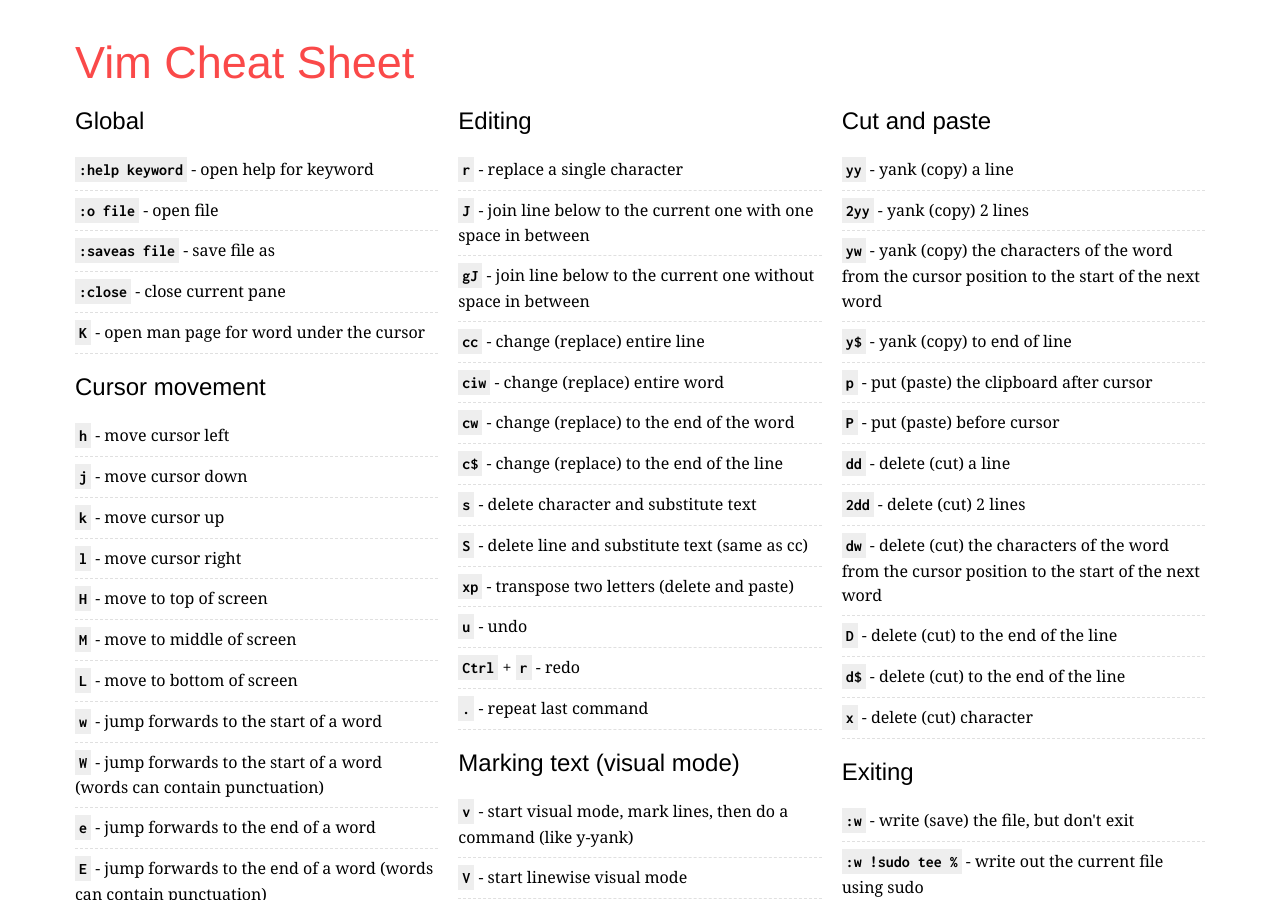
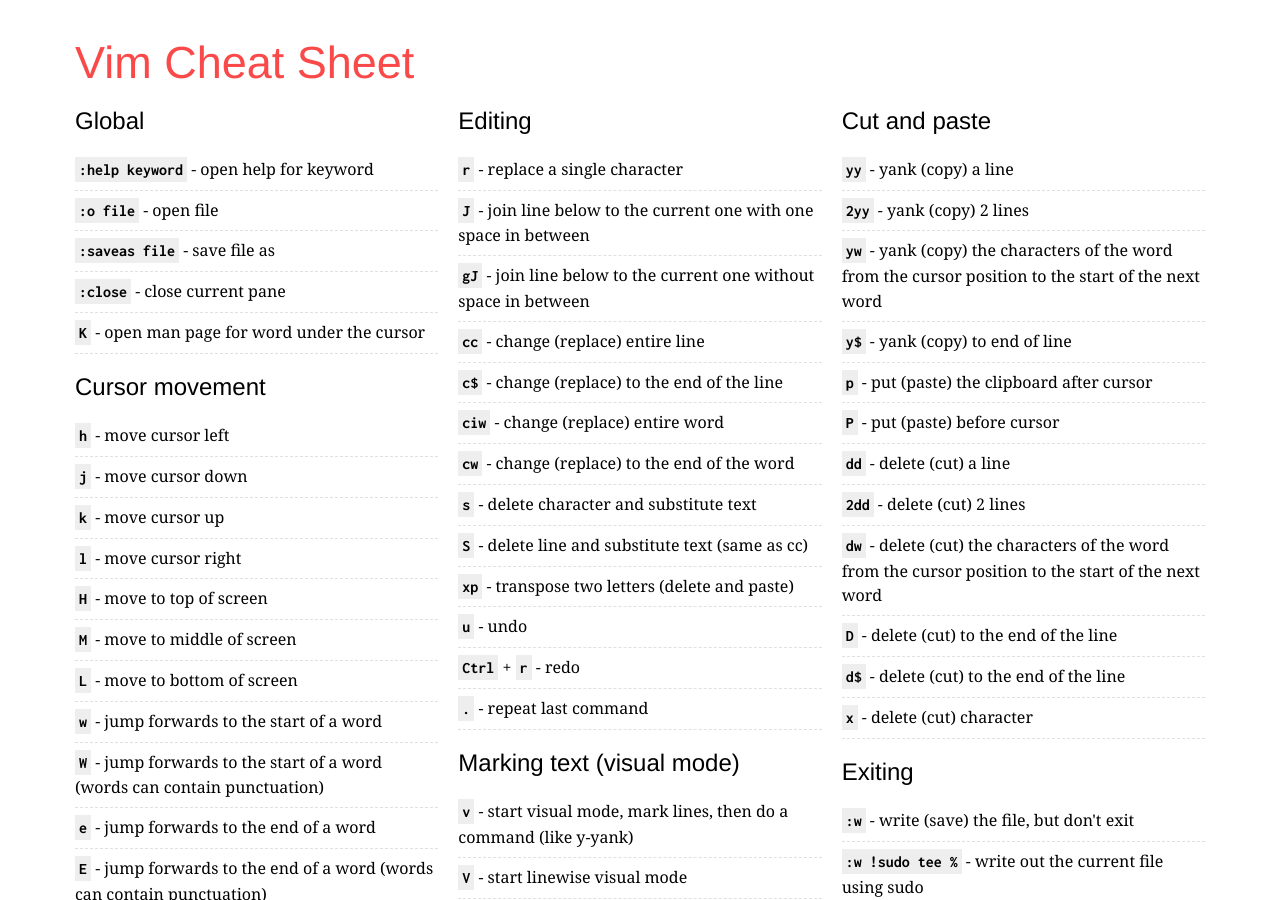
Before and after one commit to rtorr/vim-cheat-sheet, a Jekyll site: the page built from index.html, in a window 1280 px wide and 900 px high. Built offline with Jekyll 4.4.1, drawn with Linux system fonts in a browser that asks for light colours.

Commit message:
changed order of editing command c$

```diff
--- a/_config.yml
+++ b/_config.yml
@@ -78,9 +78,9 @@
           J: "join line below to the current one with one space in between"
           gJ: "join line below to the current one without space in between"
           cc: "change (replace) entire line"
+          cDollar: "change (replace) to the end of the line"
           ciw: "change (replace) entire word"
           cw: "change (replace) to the end of the word"
-          cDollar: "change (replace) to the end of the line"
           s: "delete character and substitute text"
           S: "delete line and substitute text (same as cc)"
           xp: "transpose two letters (delete and paste)"
--- a/_layouts/page.html
+++ b/_layouts/page.html
@@ -74,9 +74,9 @@
             <li><kbd>J</kbd> - {{ page.editing.commands.J }}</li>
             <li><kbd>gJ</kbd> - {{ page.editing.commands.gJ }}</li>
             <li><kbd>cc</kbd> - {{ page.editing.commands.cc }}</li>
+            <li><kbd>c$</kbd> - {{ page.editing.commands.cDollar }}</li>
             <li><kbd>ciw</kbd> - {{ page.editing.commands.ciw  }}</li>
             <li><kbd>cw</kbd> - {{ page.editing.commands.cw }}</li>
-            <li><kbd>c$</kbd> - {{ page.editing.commands.cDollar }}</li>
             <li><kbd>s</kbd> - {{ page.editing.commands.s }}</li>
             <li><kbd>S</kbd> - {{ page.editing.commands.S }}</li>
             <li><kbd>xp</kbd> - {{ page.editing.commands.xp }}</li>
```
